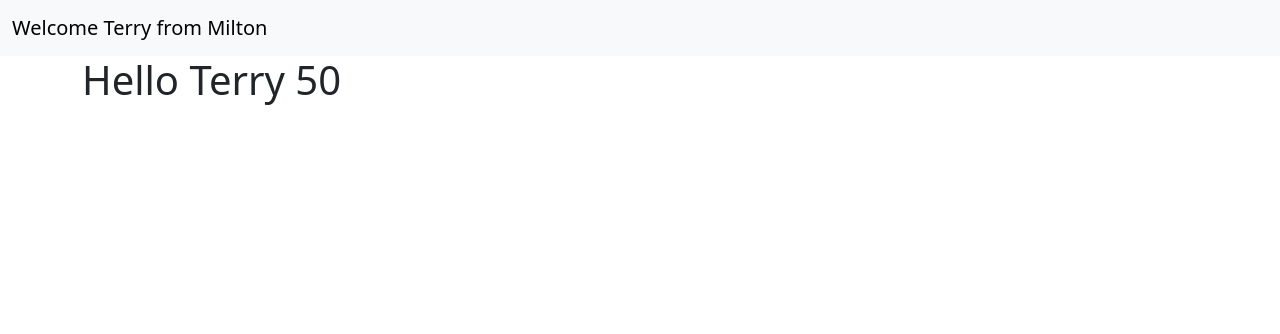
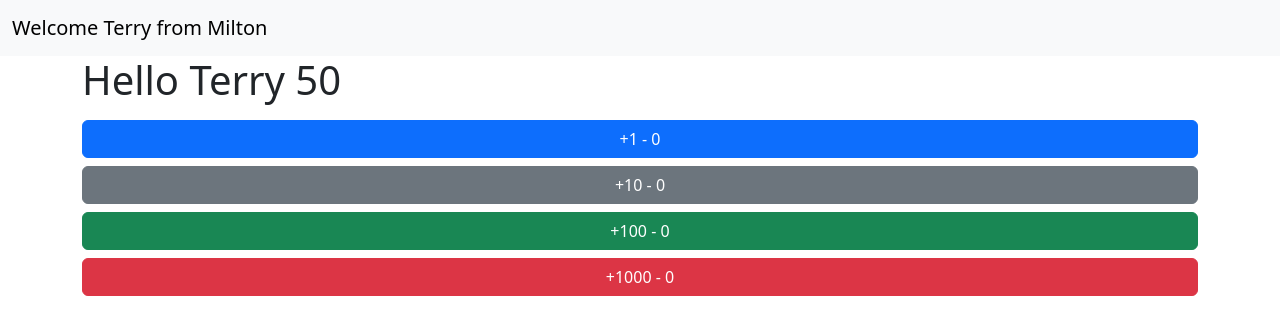
Before and after one commit to terrykub80/React-Intro, a React (Create React App) app: page / in a window 1280 px wide. Shown: the top 334 px of the page. Built offline with nearby package versions, Linux system fonts and the light colour scheme.

Commit message:
added stateful function components with useState

```diff
--- a/src/App.js
+++ b/src/App.js
@@ -1,12 +1,20 @@
+import Button from "./components/Button";
 import Navbar from "./components/Navbar";
 
 function App() {
     let myName = 'Terry'
+    let buttons = [
+        {color:'primary', step: 1},
+        {color:'secondary', step: 10},
+        {color:'success', step: 100},
+        {color:'danger', step: 1000},
+    ]
     return (
         <>
             <Navbar name={myName} city="Milton" test={123}/>
             <div className="container">
                 <h1>Hello {myName} {10*5} </h1>
+                {buttons.map((button, idx) => <Button color={button.color} step={button.step} key={idx}/>)}
             </div>
         </>
         );
--- /dev/null
+++ b/src/components/Button.jsx
@@ -0,0 +1,15 @@
+import React, { useState } from 'react'
+
+export default function Button(props) {
+    const [count, setCount] = useState(0);
+
+
+    function handleClick(){
+        console.log('Button clicked', count, props.step)
+        setCount(count + props.step)
+    }
+
+    return (
+        <button className={`btn btn-${props.color} w-100 mt-2`} onClick={handleClick}>+{props.step} - {count}</button>
+    )
+}
```
Also changed, not shown: src/components/Navbar.jsx (+5 -5 lines).
